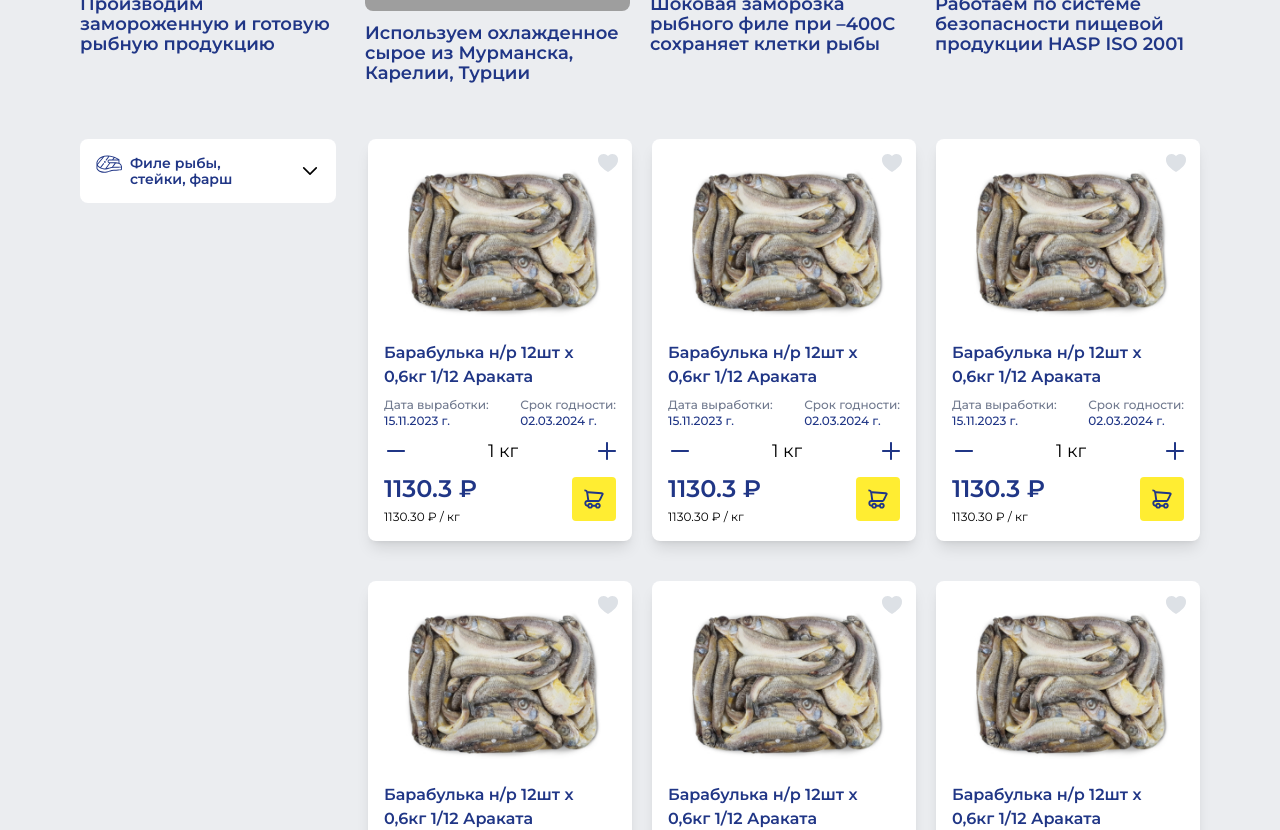
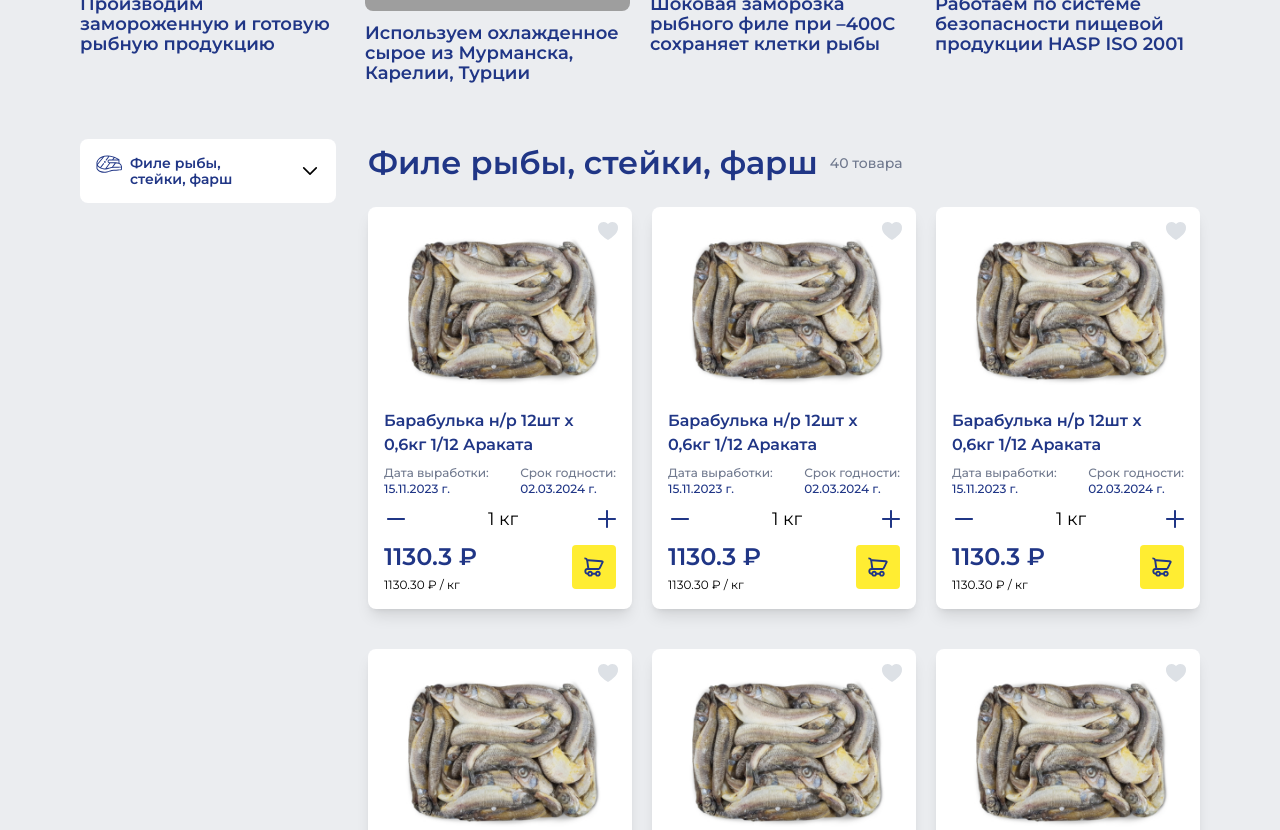
Before and after one commit to muhammadazizbek006/Ekor, a React (Vite) app: page /Production in a window 1280 px wide. Shown: the part 460-1290 px from the top of the page. Built offline with nearby package versions, Linux system fonts and the light colour scheme; grey boxes are pictures that could not be loaded.

Commit message:
add products legth

```diff
--- a/src/pages/Production.jsx
+++ b/src/pages/Production.jsx
@@ -128,6 +128,12 @@ const handleIncrease = (id) => {
           </div>
 
           {/* right */}
+          <div className="flex flex-col">
+            <div className="flex items-center mb-5">
+            <h3 className="text-[32px] font-semibold text-head mr-3">Филе рыбы, стейки, фарш</h3>
+            <span className="text-sm font-medium text-gray ">{seafood.length} товара</span>
+
+            </div>
             <ul className="grid grid-cols-3 gap-y-10 gap-x-5">
               {filteredProducts.map((e) => {
                 return (
@@ -199,6 +205,7 @@ const handleIncrease = (id) => {
                 );
               })}
             </ul>
+          </div>
 
         </div>
       </section>
```
Lines whose indentation alone changed are shown as unchanged.
